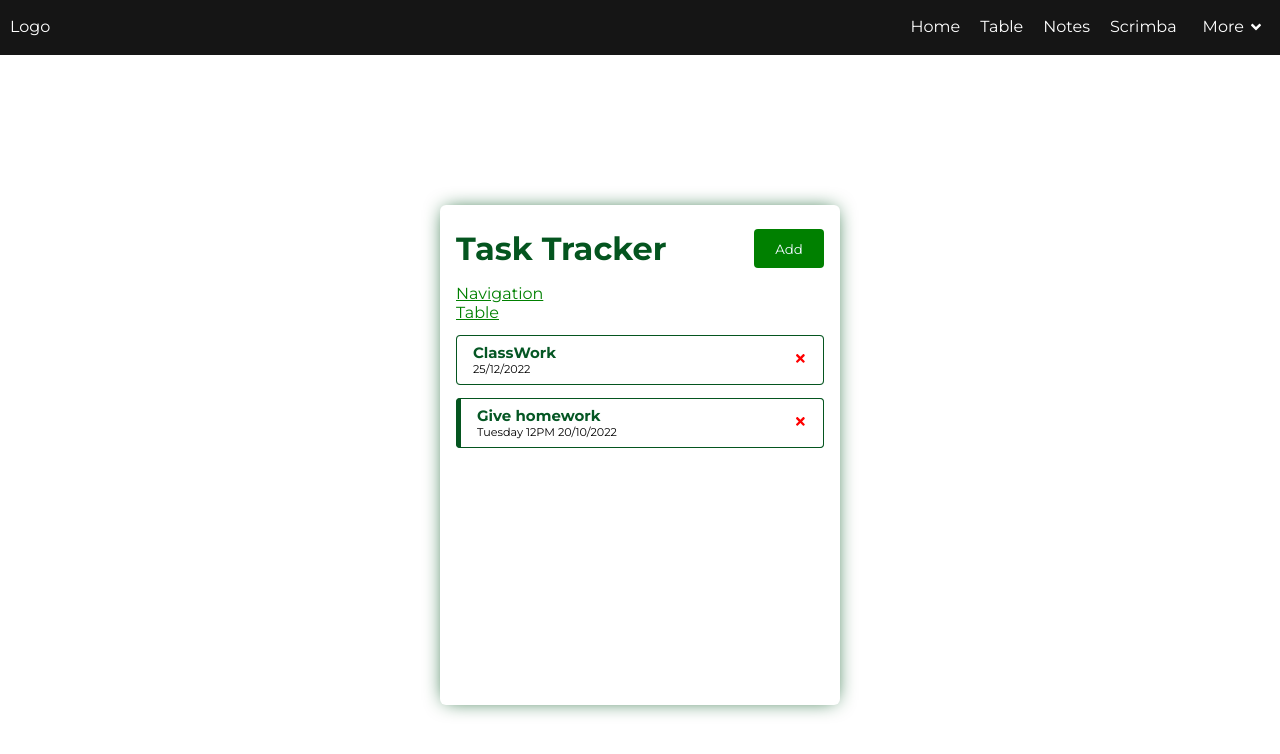
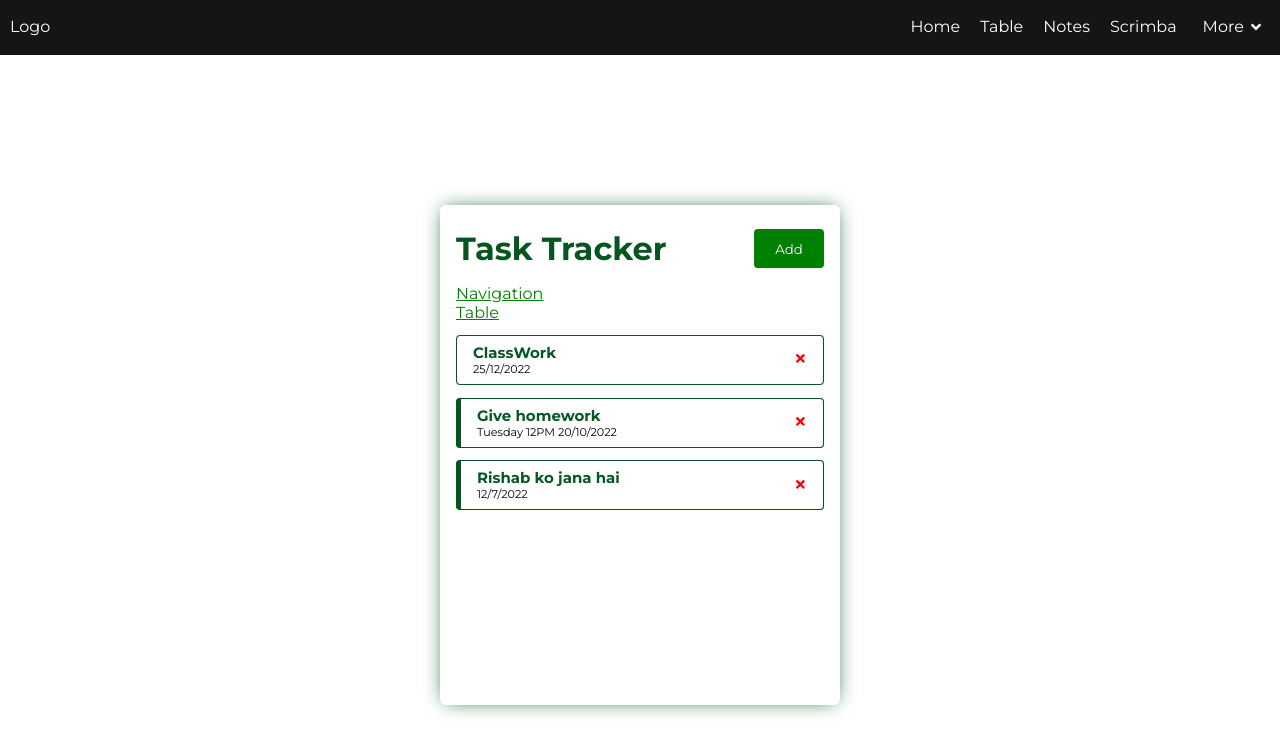
Before and after one commit to rhvsingh/first-react-app, a React (Create React App) app: page / in a window 1280 px wide. Shown: the top 754 px of the page. Built offline with nearby package versions, Linux system fonts and the light colour scheme; data requests are answered from the project's data file.

Commit message:
fix: changed navigation from local server to file just for web purpose

```diff
--- a/db.json
+++ b/db.json
@@ -11,6 +11,12 @@
       "date": "Tuesday 12PM 20/10/2022",
       "reminder": true,
       "id": 2
+    },
+    {
+      "task": "Rishab ko jana hai",
+      "date": "12/7/2022",
+      "reminder": true,
+      "id": 3
     }
   ],
   "navigation": [
--- a/src/test/components/Navigation.jsx
+++ b/src/test/components/Navigation.jsx
@@ -133,7 +133,7 @@ export default function Navigation() {
         <nav>
           <span></span>
           <ul>
-            {navData.map((data, index) => {
+            {/* {navData.map((data, index) => {
               return (data.dropDown === '' ? <li key={index}><Link to={'/' + data.link}>{data.name}</Link></li> :
                 (<li key={index}>
                   <button onClick={(e) => mover(index)}>{data.name} <FaAngleDown className='dropDown-arrow' /></button>
@@ -146,25 +146,18 @@ export default function Navigation() {
                   </ul>
                 </li>)
               )
-            })}
-            {/* <li><Link to='/'>Home</Link></li>
-          <li><Link to='/table'>Table</Link></li>
-          <li>
-            <button  onClick={()=>mover(0)}>Contact</button>
-            <ul className='dropdown-menu'>
-              <li>Address</li>
-              <li>Phone</li>
-              <li>E-Mail</li>
-            </ul>
-          </li>
-          <li>
-            <button onClick={()=>mover(1)}>About</button>
-            <ul className='dropdown-menu'>
-              <li>Address</li>
-              <li>Phone</li>
-              <li>E-Mail</li>
-            </ul>
-          </li> */}
+            })} */}
+            <li><Link to='/'>Home</Link></li>
+            <li><Link to='/table'>Table</Link></li>
+            <li><Link to='/notes'>Notes</Link></li>
+            <li><Link to='/scrimba'>Scrimba</Link></li>
+            <li>
+              <button onClick={(e) => mover(0)}>More <FaAngleDown className='dropDown-arrow' /></button>
+              <ul className='dropdown-menu' data-id={0} onClick={childSelector}>
+                <li><Link to="/tenzies">Tenzies</Link></li>
+                <li><Link to="/quizapp">Quiz App</Link></li>
+              </ul>
+            </li>
           </ul>
         </nav>
       </header>
```
